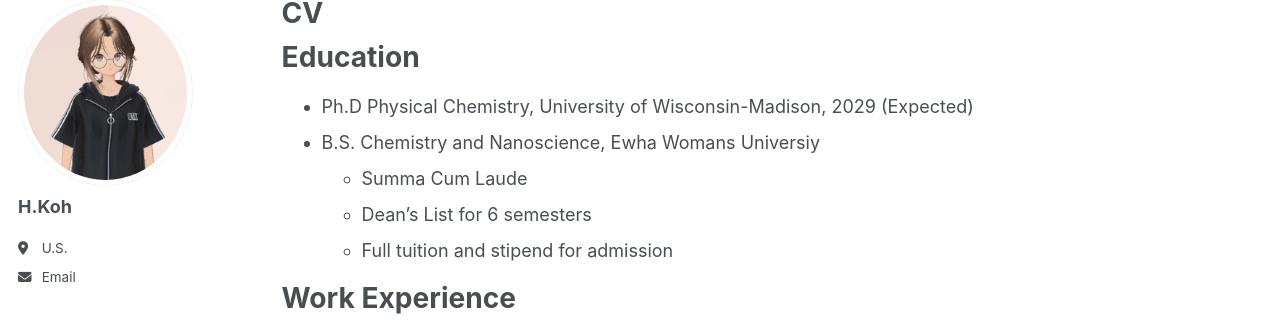
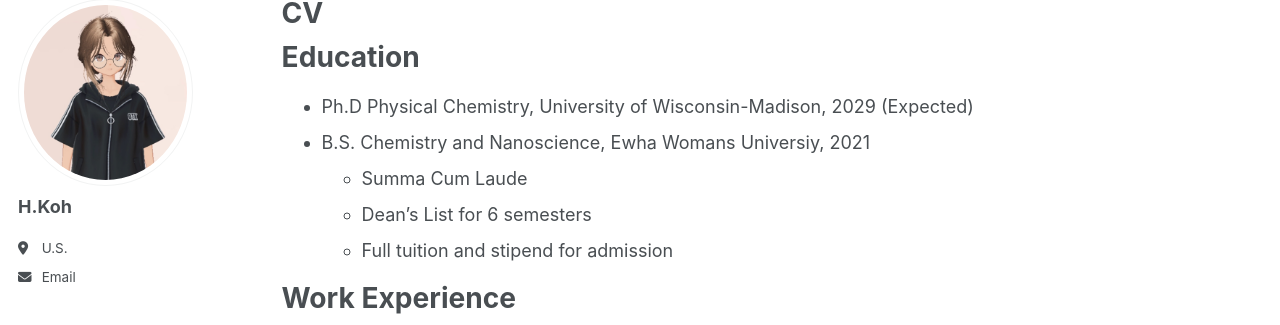
Before and after one commit to MaximHelio/MaximHelio.github.io, a Jekyll site: the page built from _pages/cv.md, in a window 1280 px wide and 900 px high. Shown: the part 100-425 px from the top of the window. Built offline with Jekyll 4.4.1, drawn with Linux system fonts in a browser that asks for light colours.

Commit message:
Add graduation year

```diff
--- a/_pages/cv.md
+++ b/_pages/cv.md
@@ -12,7 +12,7 @@ redirect_from:
 Education
 ======
 * Ph.D Physical Chemistry, University of Wisconsin-Madison, 2029 (Expected)
-* B.S. Chemistry and Nanoscience, Ewha Womans Universiy
+* B.S. Chemistry and Nanoscience, Ewha Womans Universiy, 2021
   * Summa Cum Laude
   * Dean's List for 6 semesters
   * Full tuition and stipend for admission
```
